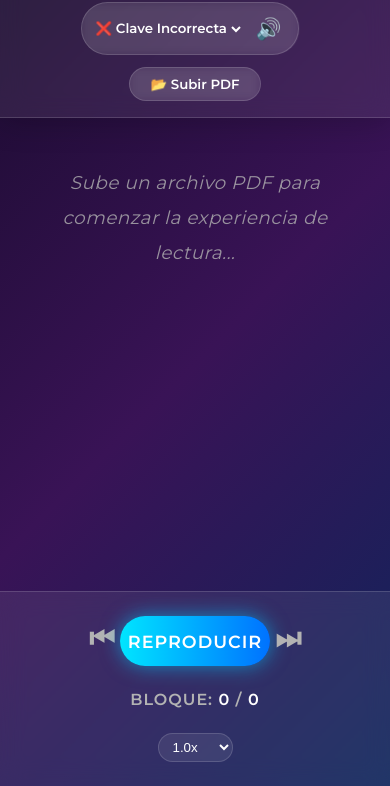
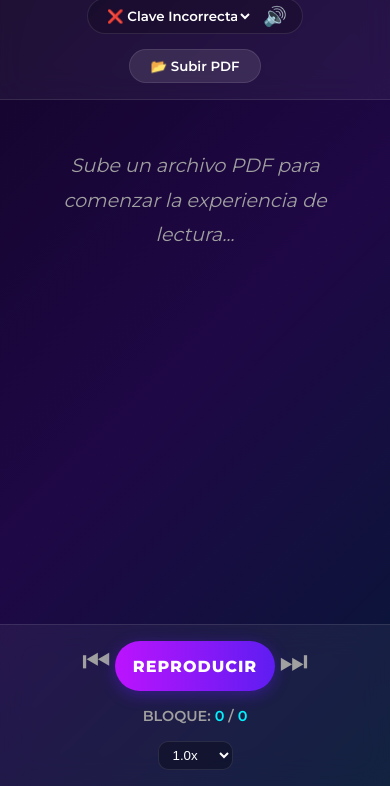
Before and after one commit to SystemCodex/premium-ai-reader, a website: page index.html in a window 390 px wide. Shown: the part 58-844 px from the top of the page. Drawn offline with Linux system fonts and the light colour scheme; no server answers; a script that the page names is missing.

Commit message:
Update style.css

```diff
--- a/style.css
+++ b/style.css
@@ -1,47 +1,32 @@
 /* IMPORTAR FUENTE MODERNA (Montserrat) */
 @import url('https://fonts.googleapis.com/css2?family=Montserrat:wght@400;600;800&display=swap');
 
-/* =========================================
-   1. VARIABLES FUTURISTAS & COLORES
-   ========================================= */
+/* VARIABLES FUTURISTAS */
 :root {
-    /* Fondo Gradiente Principal (Inspirado en la referencia) */
-    --bg-gradient: linear-gradient(135deg, #1a0b2e 0%, #391356 50%, #0f255c 100%);
+    --bg-gradient: linear-gradient(135deg, #120428 0%, #1f0846 50%, #061836 100%);
+    --glass-bg: rgba(255, 255, 255, 0.05);
+    --glass-border: rgba(255, 255, 255, 0.1);
+    --glass-blur: blur(15px);
 
-    /* Efecto Vidrio (Glassmorphism) */
-    --glass-bg: rgba(255, 255, 255, 0.08); /* Fondo translúcido */
-    --glass-border: rgba(255, 255, 255, 0.15); /* Borde sutil */
-    --glass-blur: blur(12px); /* Desenfoque del fondo */
+    --text-white: #ffffff;
+    --text-muted: #a0a0a0;
 
-    /* Textos */
-    --text-white: #ffffff;
-    --text-muted-light: #b3b3b3;
+    --neon-cyan: #00f3ff;
+    --neon-purple: #bc13fe;
+    --neon-shadow: 0 0 10px rgba(0, 243, 255, 0.5);
 
-    /* Acentos de Neón */
-    --neon-cyan: #00e5ff;
-    --neon-pink: #ff00a8;
-    --neon-glow-shadow: 0 0 15px rgba(0, 229, 255, 0.4); /* Resplandor cian */
-
-    /* Gradiente para botón principal */
-    --primary-btn-grad: linear-gradient(90deg, var(--neon-cyan), #0072ff);
+    --btn-grad: linear-gradient(90deg, var(--neon-purple), #5e1df1);
 }
 
-/* El modo oscuro ya no es necesario porque el diseño base ES oscuro.
-   Podemos eliminar el bloque body.dark-mode por ahora. */
-
-/* =========================================
-   2. ESTRUCTURA BASE
-   ========================================= */
 * { box-sizing: border-box; margin: 0; padding: 0; }
 html, body { height: 100%; width: 100%; }
 
 body {
-    /* Usamos la nueva fuente y el fondo gradiente */
     font-family: 'Montserrat', sans-serif;
-    background: var(--bg-gradient); /* Fondo futurista */
-    background-attachment: fixed; /* El fondo se queda fijo al hacer scroll */
-    color: var(--text-white); /* Texto blanco */
-    overflow: hidden;
+    background: var(--bg-gradient);
+    background-attachment: fixed;
+    color: var(--text-white);
+    overflow: hidden; /* Evita doble scroll */
 }
 
 .app-container {
@@ -50,111 +35,79 @@ body {
     height: 100vh;
 }
 
-/* =========================================
-   3. ENCABEZADO (HEADER) - EFECTO VIDRIO
-   ========================================= */
+/* HEADER ESTILO VIDRIO */
 header {
-    /* Fondo translúcido + Desenfoque */
     background: var(--glass-bg);
     backdrop-filter: var(--glass-blur);
-    -webkit-backdrop-filter: var(--glass-blur); /* Para Safari */
-
     border-bottom: 1px solid var(--glass-border);
     padding: 1rem 2rem;
     display: flex;
     justify-content: space-between;
     align-items: center;
     flex-shrink: 0;
-    box-shadow: 0 4px 30px rgba(0, 0, 0, 0.2); /* Sombra suave */
     z-index: 10;
 }
 
 header h1 {
     font-weight: 800;
-    text-transform: uppercase; /* Mayúsculas */
-    letter-spacing: 2px; /* Espaciado entre letras */
-    /* Pequeño resplandor en el texto */
-    text-shadow: 0 0 10px rgba(0, 229, 255, 0.3);
-    font-size: 1.4rem;
+    font-size: 1.2rem;
+    text-transform: uppercase;
+    letter-spacing: 2px;
+    background: linear-gradient(90deg, #fff, var(--neon-cyan));
+    -webkit-background-clip: text;
+    -webkit-text-fill-color: transparent;
 }
 
-.top-controls { display: flex; gap: 12px; align-items: center; }
+.top-controls { display: flex; gap: 15px; align-items: center; }
 
-/* =========================================
-   4. SELECTORES Y BOTONES FUTURISTAS
-   ========================================= */
-
-/* Grupo del selector de voz */
+/* SELECTOR DE VOZ */
 .voice-control-group {
+    background: rgba(0,0,0,0.2);
+    border: 1px solid var(--glass-border);
+    padding: 5px 15px;
+    border-radius: 50px;
     display: flex;
     align-items: center;
-    gap: 5px;
-    /* Fondo de vidrio */
-    background: var(--glass-bg);
-    border: 1px solid var(--glass-border);
-    padding: 6px 10px;
-    border-radius: 30px; /* Bordes muy redondeados */
-    margin-right: 10px;
-    backdrop-filter: blur(5px);
+    gap: 10px;
 }
 
-/* El selector (dropdown) */
 .voice-select {
+    background: transparent;
     border: none;
-    background: transparent;
     color: var(--text-white);
     font-family: inherit;
     font-weight: 600;
-    max-width: 160px;
+    max-width: 150px;
     outline: none;
     cursor: pointer;
 }
+.voice-select option { background-color: #1f0846; }
 
-/* Opciones del selector (Para que se vean oscuras al abrirlo) */
-.voice-select option {
-    background-color: #1a0b2e; /* Color oscuro sólido */
+/* BOTONES */
+button { cursor: pointer; transition: 0.3s; font-family: inherit; }
+
+.btn-primary {
+    background: rgba(255,255,255,0.1);
     color: white;
+    border: 1px solid var(--glass-border);
+    padding: 8px 20px;
+    border-radius: 50px;
+    font-weight: 600;
+}
+.btn-primary:hover {
+    background: rgba(255,255,255,0.2);
+    box-shadow: 0 0 15px rgba(255,255,255,0.2);
 }
 
-/* Botones Generales */
-button {
-    cursor: pointer;
-    border-radius: 30px; /* Botones estilo cápsula */
-    font-family: 'Montserrat', sans-serif;
-    font-weight: 600;
-    transition: all 0.3s ease;
-    border: 1px solid transparent;
-}
-
-/* Botón "Subir PDF" */
-.btn-primary {
-    background: rgba(255, 255, 255, 0.1); /* Semi-transparente */
-    color: var(--text-white);
-    padding: 8px 20px;
-    border: 1px solid var(--glass-border);
-    backdrop-filter: blur(5px);
-}
-.btn-primary:hover {
-    background: rgba(255, 255, 255, 0.2);
-    box-shadow: 0 0 15px rgba(255, 255, 255, 0.3); /* Resplandor blanco */
-}
-
-/* Botones Icono (Bocina, Luna) */
 .btn-icon {
     background: transparent;
+    border: none;
     color: var(--text-white);
-    font-size: 1.3rem;
-    padding: 6px;
-    border: 1px solid transparent;
+    font-size: 1.2rem;
 }
-.btn-icon:hover {
-    color: var(--neon-cyan);
-    text-shadow: 0 0 10px var(--neon-cyan);
-}
+.btn-icon:hover { color: var(--neon-cyan); transform: scale(1.1); }
 
-/* =========================================
-   5. ZONA DE LECTURA (VIEWER)
-   ========================================= */
+/* VISUALIZADOR DE TEXTO */
 #viewer {
     flex: 1;
     overflow-y: auto;
@@ -164,61 +117,51 @@ button {
 }
 
 #text-content {
-    max-width: 850px;
+    max-width: 800px;
     margin: 0 auto;
-    font-size: 1.15rem;
-    line-height: 1.9;
-    letter-spacing: 0.5px;
+    font-size: 1.2rem;
+    line-height: 1.8;
 }
 
 .placeholder-text {
-    color: var(--text-muted-light);
     text-align: center;
+    color: var(--text-muted);
     font-style: italic;
-    opacity: 0.8;
+    margin-top: 50px;
 }
 
-/* Bloques de texto */
+/* BLOQUES DE TEXTO */
 .sentence {
     display: block;
-    margin-bottom: 1.5rem;
-    padding: 1.2rem;
-    border-radius: 12px;
+    margin-bottom: 2rem;
+    padding: 1.5rem;
+    border-radius: 15px;
+    background: rgba(255,255,255,0.02);
+    border: 1px solid transparent;
     cursor: pointer;
-    /* Borde transparente por defecto para que no salte al activarse */
-    border: 1px solid transparent;
-    transition: all 0.3s ease;
-    background: rgba(255, 255, 255, 0.02); /* Fondo muy sutil */
+    transition: all 0.3s;
 }
 
 .sentence:hover {
-    background-color: rgba(255, 255, 255, 0.05);
+    background: rgba(255,255,255,0.05);
     border-color: var(--glass-border);
 }
 
-/* BLOQUE ACTIVO (LEYENDO) - EFECTO NEÓN */
+/* EFECTO ACTIVO (NEÓN) */
 .sentence.active {
-    /* Fondo cian translúcido */
-    background-color: rgba(0, 229, 255, 0.1);
-    color: var(--text-white);
-    /* Borde izquierdo brillante */
-    border-left: 4px solid var(--neon-cyan);
-    /* Resplandor alrededor de la caja */
-    box-shadow: var(--neon-glow-shadow), inset 0 0 10px rgba(0, 229, 255, 0.1);
-    font-weight: 600;
+    background: rgba(0, 243, 255, 0.05);
+    border: 1px solid var(--neon-cyan);
+    box-shadow: var(--neon-shadow), inset 0 0 20px rgba(0, 243, 255, 0.1);
+    color: white;
+    transform: scale(1.02);
 }
 
-/* =========================================
-   6. BARRA DE REPRODUCCIÓN (FOOTER)
-   ========================================= */
+/* FOOTER */
 .player-bar {
-    /* Efecto vidrio igual que el header */
     background: var(--glass-bg);
     backdrop-filter: var(--glass-blur);
-    -webkit-backdrop-filter: var(--glass-blur);
     border-top: 1px solid var(--glass-border);
-
-    padding: 1rem 2rem;
+    padding: 1rem 3rem;
     display: flex;
     justify-content: space-between;
     align-items: center;
@@ -226,73 +169,47 @@ button {
     z-index: 10;
 }
 
-.progress-info {
-    font-weight: 600;
-    letter-spacing: 1px;
-    color: var(--text-muted-light);
-}
-.progress-info span { color: var(--text-white); }
+.progress-info { font-weight: 600; color: var(--text-muted); font-size: 0.9rem; }
+.progress-info span { color: var(--neon-cyan); }
 
-/* Botones de control (atrás/adelante) */
 .btn-control {
     background: transparent;
-    font-size: 1.8rem;
-    color: var(--text-muted-light);
-    transition: 0.3s;
+    border: none;
+    font-size: 2rem;
+    color: var(--text-muted);
 }
-.btn-control:hover {
-    color: var(--neon-cyan);
-    text-shadow: 0 0 15px var(--neon-cyan);
-    transform: scale(1.1);
+.btn-control:hover { color: var(--text-white); text-shadow: 0 0 10px white; }
+
+/* BOTÓN PLAY GRANDE */
+.btn-play {
+    background: var(--btn-grad);
+    color: white;
+    border: none;
+    width: 160px;
+    height: 50px;
+    border-radius: 50px;
+    font-size: 1rem;
+    font-weight: 800;
+    letter-spacing: 1px;
+    box-shadow: 0 4px 15px rgba(94, 29, 241, 0.4);
+}
+.btn-play:hover {
+    transform: translateY(-2px);
+    box-shadow: 0 0 20px rgba(188, 19, 254, 0.6);
 }
 
-/* BOTÓN DE REPRODUCCIÓN PRINCIPAL (El más llamativo) */
-.btn-play {
-    /* Gradiente vibrante */
-    background: var(--primary-btn-grad);
+#speed-select {
+    background: rgba(0,0,0,0.3);
     color: white;
-    width: 150px;
-    height: 50px;
-    border-radius: 30px;
-    font-size: 1.1rem;
-    letter-spacing: 1px;
-    text-transform: uppercase;
-    border: none;
-    /* Sombra de resplandor fuerte */
-    box-shadow: 0 0 20px rgba(0, 198, 255, 0.6);
-}
-.btn-play:hover {
-    transform: scale(1.05);
-    box-shadow: 0 0 30px rgba(0, 198, 255, 0.8), 0 0 10px rgba(255, 255, 255, 0.5);
-}
-
-/* Selector de velocidad */
-#speed-select {
-    background: var(--glass-bg);
-    color: var(--text-white);
     border: 1px solid var(--glass-border);
     padding: 5px 10px;
-    border-radius: 20px;
-    outline: none;
-    cursor: pointer;
+    border-radius: 10px;
 }
-#speed-select option { background-color: #1a0b2e; }
+#speed-select option { background-color: #1f0846; }
 
-/* =========================================
-   7. RESPONSIVE
-   ========================================= */
+/* MÓVIL */
 @media (max-width: 768px) {
-    header {
-        flex-direction: column;
-        gap: 1rem;
-        padding: 1rem;
-    }
+    header, .player-bar { flex-direction: column; gap: 1rem; padding: 1rem; }
     .top-controls { flex-wrap: wrap; justify-content: center; }
-
-    .player-bar {
-        flex-direction: column;
-        gap: 1.5rem;
-        padding: 1.5rem;
-    }
-    .main-buttons { order: -1; /* Botones primero en móvil */ }
+    .main-buttons { order: -1; }
 }
```
